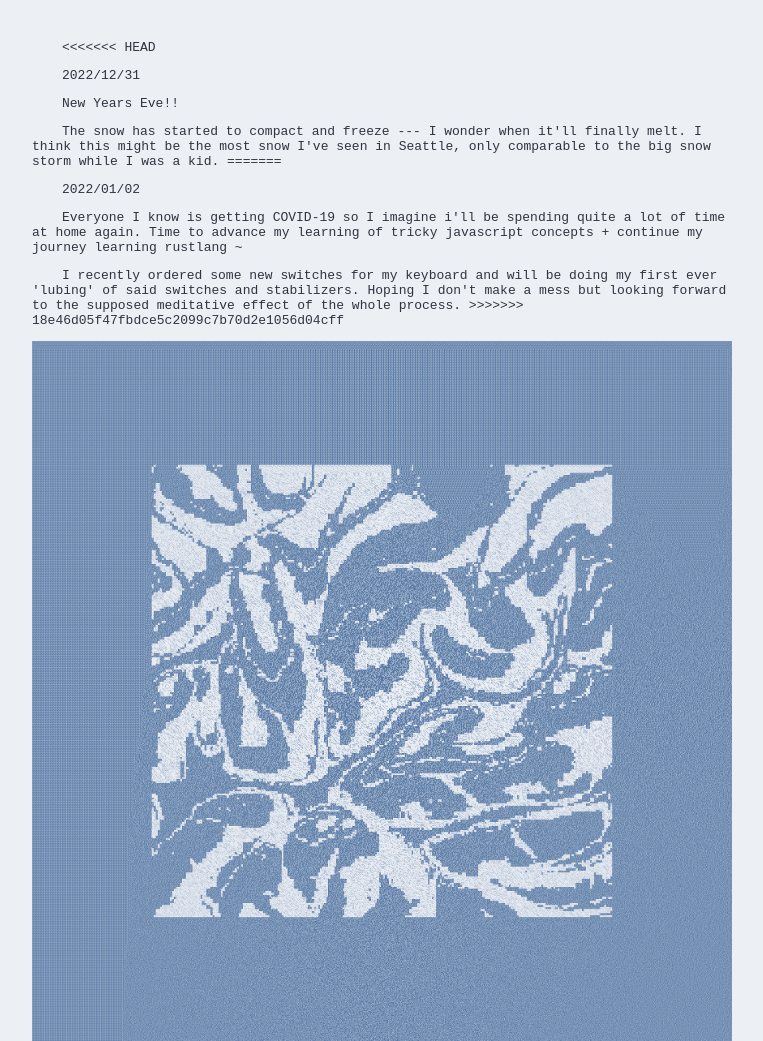
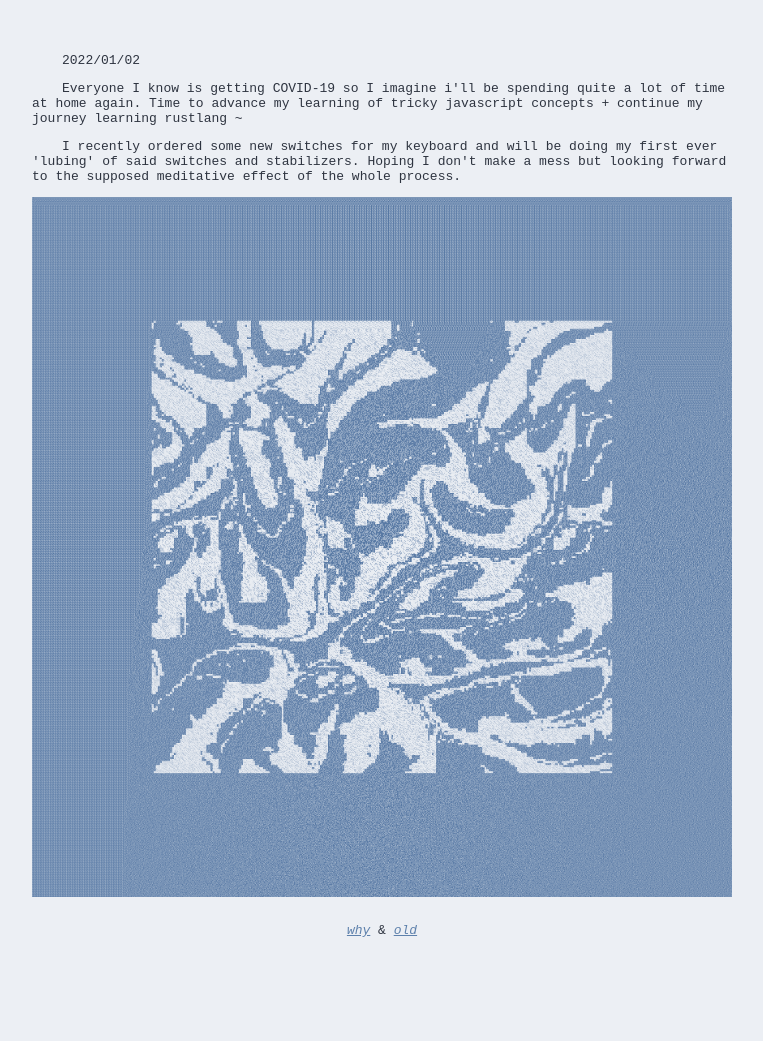
Before and after one commit to zschaffer/zanewiki, a plain HTML site: page index.html in a window 1280 px wide. Shown: the top 1041 px of the page, without its empty margins (258-1021 px from the left). After the commit the page ends 978 px from the top, so only its background shows below. Drawn offline with Linux system fonts and the light colour scheme.

Commit message:
fixed taht thing too

```diff
--- a/index.html
+++ b/index.html
@@ -13,14 +13,6 @@
     </script>
     <div class="container">
       <article>
-<<<<<<< HEAD
-        <p>2022/12/31</p>
-        <p>New Years Eve!!</p>
-        <p>
-          The snow has started to compact and freeze --- I wonder when it'll
-          finally melt. I think this might be the most snow I've seen in
-          Seattle, only comparable to the big snow storm while I was a kid.
-=======
         <p>2022/01/02</p>
         <p>
           Everyone I know is getting COVID-19 so I imagine i'll be spending
@@ -32,7 +24,6 @@
           my first ever 'lubing' of said switches and stabilizers. Hoping I
           don't make a mess but looking forward to the supposed meditative
           effect of the whole process.
->>>>>>> 18e46d05f47fbdce5c2099c7b70d2e1056d04cff
         </p>
         <p class="img">
           <img src="./img/squib.png" />
```
